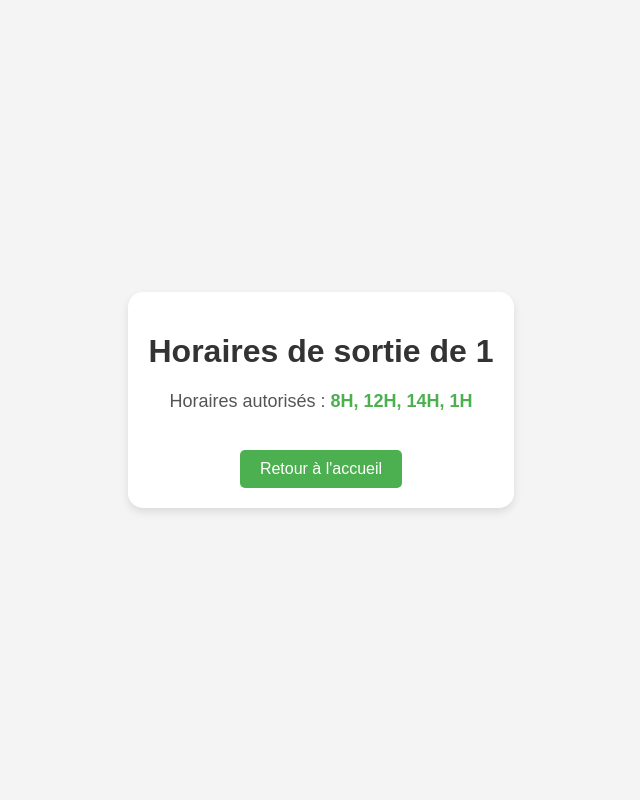
After one commit to rayan-lang/monprojet, a Flask app: page /horaires/1 in a window 1280 px wide. The commit adds this page. Shown: the whole page, without its empty margins (319-959 px from the left). Run offline with Flask 3, Linux system fonts and the light colour scheme; data comes from the database, SQL or seed files in the repository; both versions use the stored data as it was after the commit.

Commit message:
Ajout de la redirection vers la page des horaires via QR code

```diff
--- a/app.py
+++ b/app.py
@@ -1,4 +1,4 @@
-from flask import Flask, render_template, request, redirect, url_for, flash, session
+from flask import Flask, render_template, request, redirect, url_for, flash
 import sqlite3
 import qrcode
 from io import BytesIO
@@ -8,12 +8,15 @@ app = Flask(__name__)
 app.secret_key = 'ma_cle_secrete'
 DB_FILE = 'sorties.db'
 
+# URL de base pour l'application déployée sur Render
+BASE_URL = "https://monprojet-j8sc.onrender.com"  # Remplace par ton URL Render
+
 # Création des tables si elles n'existent pas
 def init_db():
     conn = sqlite3.connect(DB_FILE)
     cursor = conn.cursor()
 
-    # Table historique
+    # Table historique des sorties
     cursor.execute('''
         CREATE TABLE IF NOT EXISTS historique (
             id INTEGER PRIMARY KEY AUTOINCREMENT,
@@ -23,7 +26,7 @@ def init_db():
         )
     ''')
 
-    # Table eleves (pour l'espace admin)
+    # Table des élèves
     cursor.execute('''
         CREATE TABLE IF NOT EXISTS eleves (
             id INTEGER PRIMARY KEY AUTOINCREMENT,
@@ -32,7 +35,7 @@ def init_db():
         )
     ''')
 
-    # Table horaires
+    # Table des horaires
     cursor.execute('''
         CREATE TABLE IF NOT EXISTS horaires (
             id INTEGER PRIMARY KEY AUTOINCREMENT,
@@ -55,7 +58,7 @@ init_db()
 def index():
     return render_template('index.html')
 
-# Génération de QR code avec les horaires dynamiques
+# Génération de QR code avec redirection vers la page des horaires de l'élève
 @app.route('/generate', methods=['POST'])
 def generate_qr():
     nom_eleve = request.form['nom_eleve']
@@ -63,23 +66,21 @@ def generate_qr():
     conn = sqlite3.connect(DB_FILE)
     cursor = conn.cursor()
 
-    # Récupérer les horaires dynamiques
-    cursor.execute("SELECT horaires FROM horaires LIMIT 1")
-    horaires = cursor.fetchone()[0]
-
     # Ajouter l'élève dans la table eleves s'il n'existe pas
     cursor.execute("INSERT OR IGNORE INTO eleves (nom_eleve) VALUES (?)", (nom_eleve,))
     conn.commit()
 
-    # Générer le QR code avec les horaires dynamiques
-    qr_data = f"http://127.0.0.1:5000/verification/{nom_eleve}"
+    # URL de la page des horaires
+    qr_data = f"{BASE_URL}/horaires/{nom_eleve}"
+
+    # Générer le QR code avec l'URL complète
     qr = qrcode.make(qr_data)
     buffer = BytesIO()
     qr.save(buffer, format='PNG')
     qr_base64 = base64.b64encode(buffer.getvalue()).decode()
 
     conn.close()
-    return render_template('qr.html', qr_code=qr_base64, nom_eleve=nom_eleve, horaires=horaires)
+    return render_template('qr.html', qr_code=qr_base64, nom_eleve=nom_eleve)
 
 # Historique des sorties
 @app.route('/historique')
@@ -101,7 +102,7 @@ def admin():
     cursor.execute("SELECT nom_eleve, autorise FROM eleves")
     eleves = cursor.fetchall()
 
-    # Récupérer les horaires
+    # Récupérer les horaires dynamiques
     cursor.execute("SELECT horaires FROM horaires LIMIT 1")
     horaires = cursor.fetchone()[0]
 
@@ -136,23 +137,21 @@ def update_horaires():
     flash('Les horaires ont été mis à jour avec succès.', 'success')
     return redirect(url_for('admin'))
 
-# Vérification des QR codes
-@app.route('/verification/<nom_eleve>')
-def verification(nom_eleve):
+# Page des horaires d'un élève (accessible via le QR code)
+@app.route('/horaires/<nom_eleve>')
+def horaires_eleve(nom_eleve):
     conn = sqlite3.connect(DB_FILE)
     cursor = conn.cursor()
-    cursor.execute("SELECT autorise FROM eleves WHERE nom_eleve = ?", (nom_eleve,))
-    eleve = cursor.fetchone()
+
+    # Récupérer les horaires dynamiques
+    cursor.execute("SELECT horaires FROM horaires LIMIT 1")
+    horaires = cursor.fetchone()
+
+    if horaires:
+        horaires = horaires[0]
+
     conn.close()
-
-    if eleve and eleve[0] == 1:
-        message = f"{nom_eleve} est autorisé à sortir."
-        status = "success"
-    else:
-        message = f"{nom_eleve} n'est pas autorisé à sortir."
-        status = "danger"
-
-    return render_template('verification.html', message=message, status=status)
+    return render_template('horaires.html', nom_eleve=nom_eleve, horaires=horaires)
 
 if __name__ == '__main__':
     print("Le serveur Flask démarre...")
--- /dev/null
+++ b/templates/horaires.html
@@ -0,0 +1,63 @@
+<!DOCTYPE html>
+<html lang="fr">
+<head>
+    <meta charset="UTF-8">
+    <meta name="viewport" content="width=device-width, initial-scale=1.0">
+    <title>Horaires de {{ nom_eleve }}</title>
+    <style>
+        body {
+            font-family: Arial, sans-serif;
+            background-color: #f4f4f4;
+            display: flex;
+            align-items: center;
+            justify-content: center;
+            min-height: 100vh;
+            margin: 0;
+        }
+
+        .container {
+            background: white;
+            padding: 20px;
+            border-radius: 15px;
+            box-shadow: 0 4px 8px rgba(0, 0, 0, 0.1);
+            text-align: center;
+        }
+
+        h1 {
+            color: #333;
+        }
+
+        p {
+            font-size: 18px;
+            color: #555;
+        }
+
+        .horaires {
+            font-weight: bold;
+            color: #4CAF50;
+        }
+
+        a {
+            display: inline-block;
+            background-color: #4CAF50;
+            color: white;
+            text-decoration: none;
+            padding: 10px 20px;
+            border-radius: 5px;
+            margin-top: 20px;
+            transition: background-color 0.3s ease;
+        }
+
+        a:hover {
+            background-color: #45a049;
+        }
+    </style>
+</head>
+<body>
+    <div class="container">
+        <h1>Horaires de sortie de {{ nom_eleve }}</h1>
+        <p>Horaires autorisés : <span class="horaires">{% if horaires %}{{ horaires }}{% else %}Non définis{% endif %}</span></p>
+        <a href="/">Retour à l'accueil</a>
+    </div>
+</body>
+</html>
```
Also changed, not shown: sorties.db, templates/qr.html (line endings or trailing spaces).
